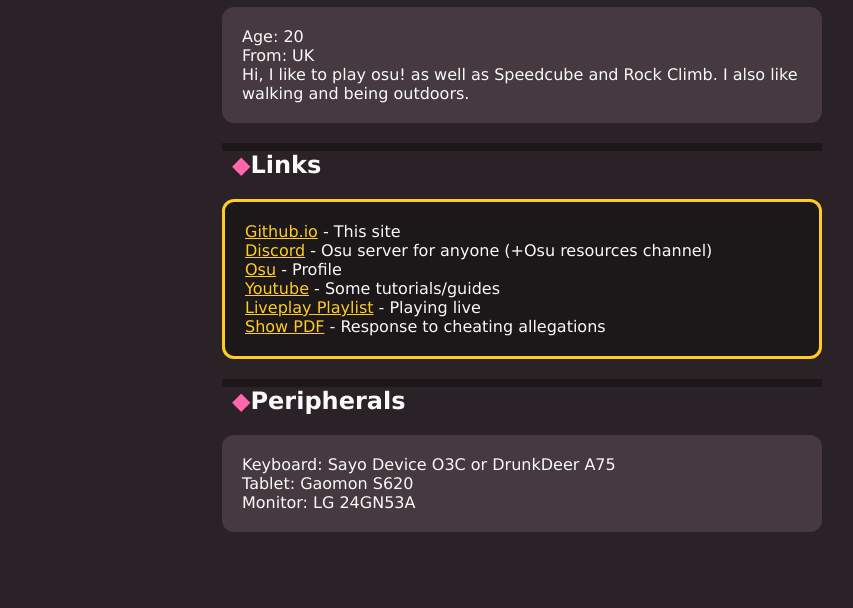
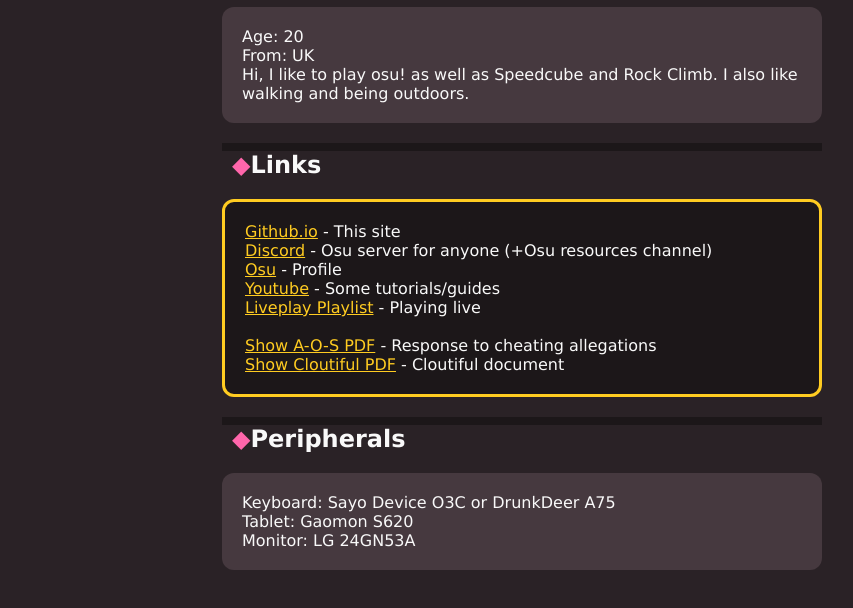
Before and after one commit to AosUK/aosuk.github.io, a plain HTML site: page index.html in a window 1280 px wide. Shown: the part 172-780 px from the top of the page, without its empty margins (78-931 px from the left). Drawn offline with Linux system fonts and the light colour scheme.

Commit message:
adding link to Cloutiful.pdf

```diff
--- a/index.html
+++ b/index.html
@@ -24,7 +24,9 @@
       <a href="https://osu.ppy.sh/users/15386288" target="_blank">Osu</a> - Profile<br>
       <a href="https://www.youtube.com/@a-o-s" target="_blank">Youtube</a> - Some tutorials/guides<br>
       <a href="https://youtube.com/playlist?list=PL6q2smEk_3kcBt-uX1ub_wtrYb1KTat56&si=WceC8PjC6vC76jtK" target="_blank">Liveplay Playlist</a> - Playing live<br>
-      <a href="A-O-S.pdf" target="_blank">Show PDF</a> - Response to cheating allegations<br>
+      <br>
+      <a href="A-O-S.pdf" target="_blank">Show A-O-S PDF</a> - Response to cheating allegations<br>
+      <a href="Cloutiful.pdf" target="_blank">Show Cloutiful PDF</a> - Cloutiful document<br>
 
     </p>
 
```
